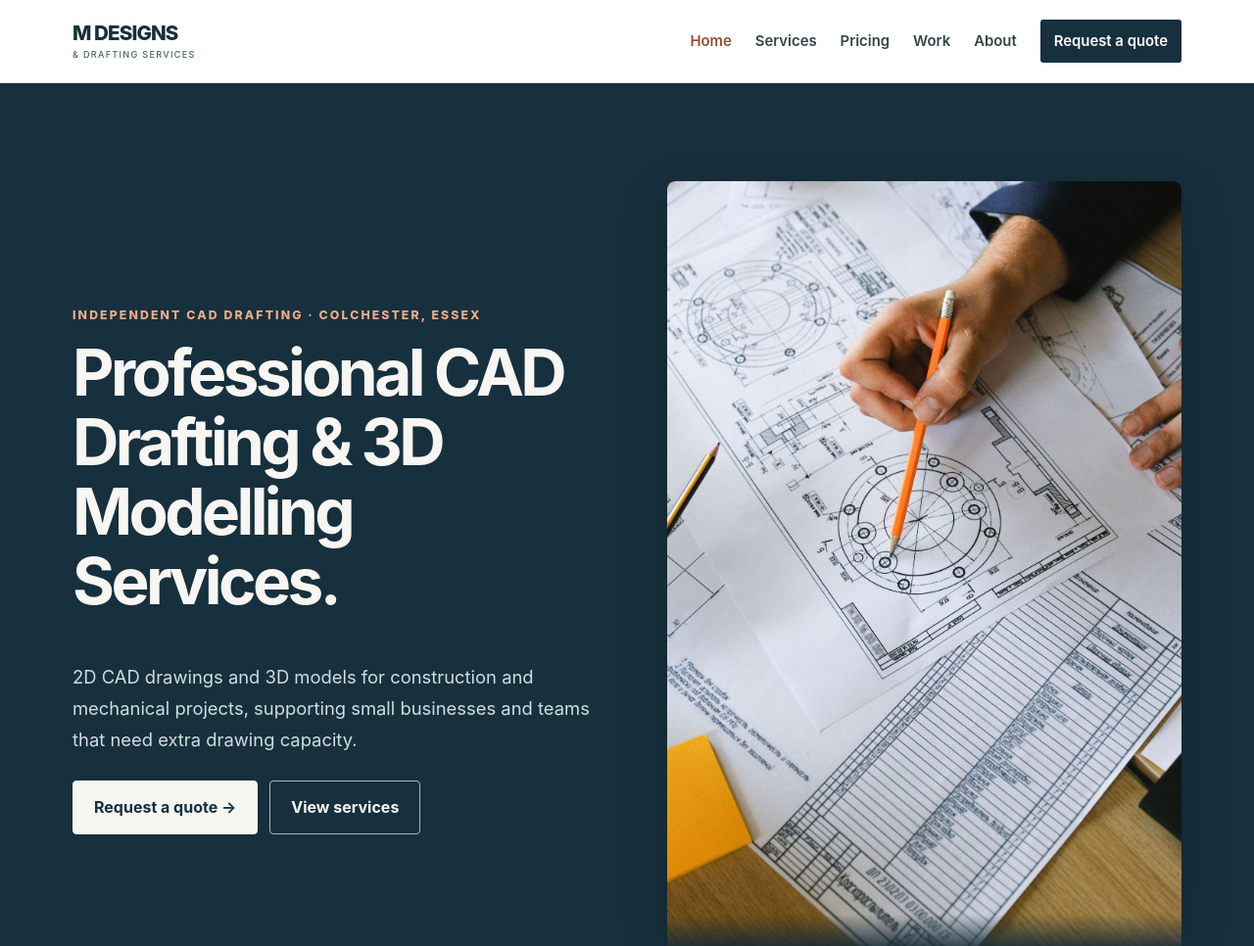
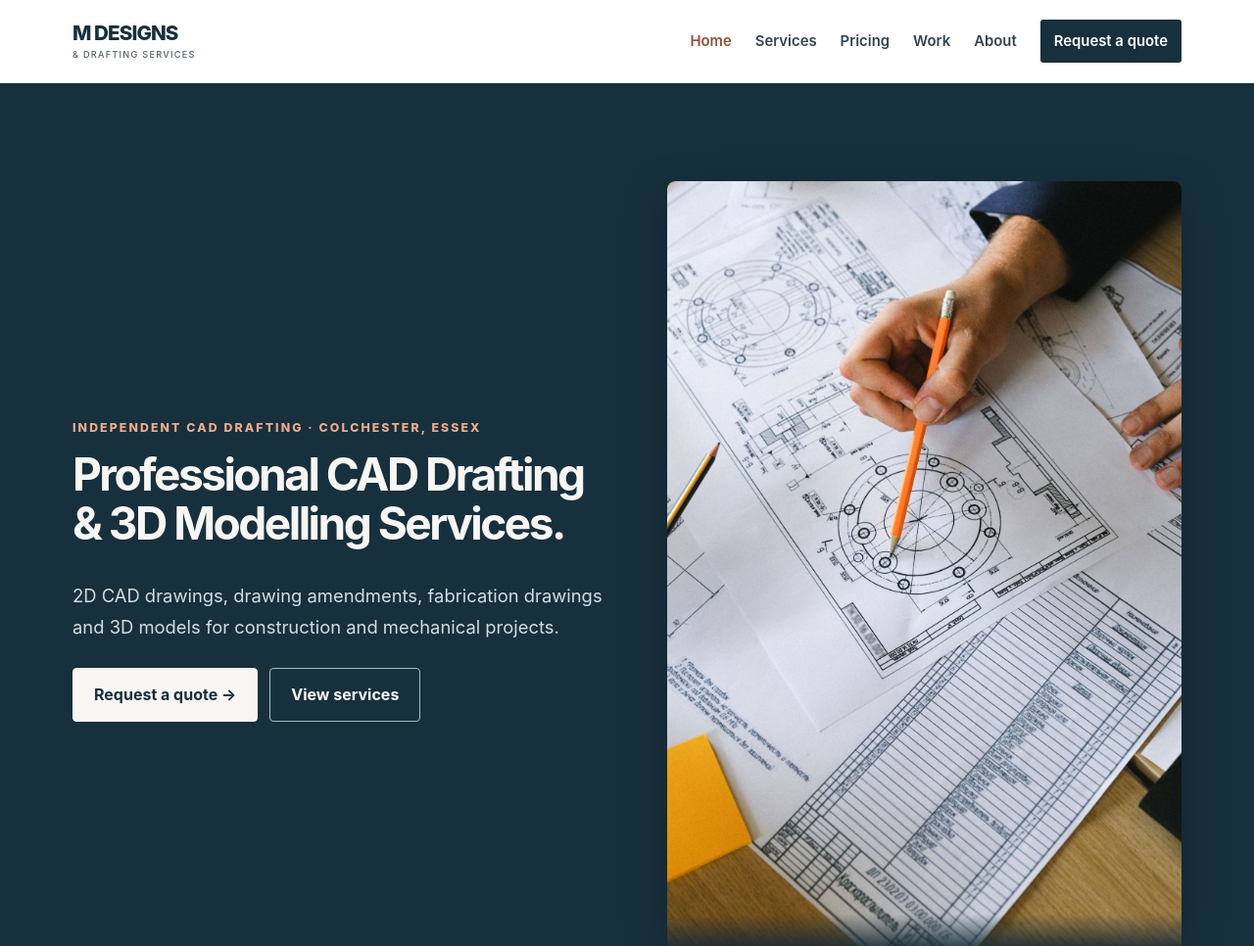
Before and after one commit to millr-eng/MDesigns_preview, a plain HTML site: page index.html in a window 1280 px wide. Shown: the top 966 px of the page at 98% size. Drawn offline with Linux system fonts and the light colour scheme.

Commit message:
Smaller page titles; intros list services directly
- Home and inner-page h1 reduced to clamp(2.1rem, 3.6vw, 3.3rem)
- Section h2 sizes matched across all pages
- Home and Services intros now state the services plainly

Co-Authored-By: Claude Opus 5.5 <noreply@anthropic.com>
Claude-Session: https://claude.ai/code/session_018AUPBgRFKvFZPZJeN5D7jg

```diff
--- a/index.html
+++ b/index.html
@@ -52,7 +52,7 @@
 
         /* Main homepage title */
         .hero h1 {
-            font-size: clamp(2.7rem, 5.13vw, 4.86rem);
+            font-size: clamp(2.1rem, 3.6vw, 3.3rem);
         }
 
         /* Section headings */
@@ -149,9 +149,8 @@
 
                     <p class="lead">
 
-                        2D CAD drawings and 3D models for construction and
-                        mechanical projects, supporting small businesses and
-                        teams that need extra drawing capacity.
+                        2D CAD drawings, drawing amendments, fabrication drawings
+                        and 3D models for construction and mechanical projects.
 
                     </p>
 
--- a/styles.css
+++ b/styles.css
@@ -182,3 +182,7 @@ a:focus-visible, button:focus-visible { outline-color: var(--studio-copper); }
 
 /* Work page: image-based drawing previews */
 .portfolio .drawing-preview img{display:block;width:100%;height:auto}
+
+/* Page title sizes (smaller, consistent across pages) */
+.subhero h1,.reference-hero h1{font-size:clamp(2.1rem,3.6vw,3.3rem)}
+h2,.service-head h2,.brief-panel h2{font-size:clamp(1.8rem,3.06vw,2.7rem)}
```
Also changed, not shown: services.html (+1 -1 lines).
